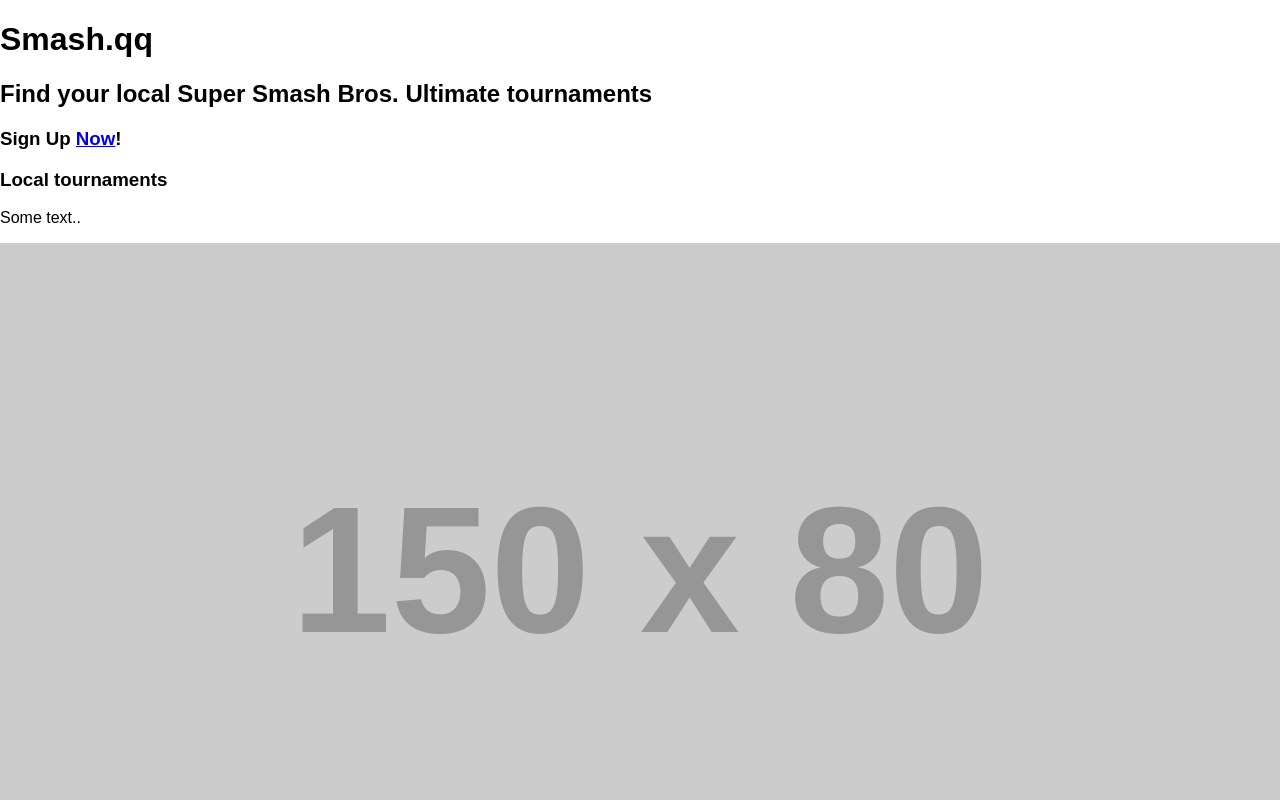
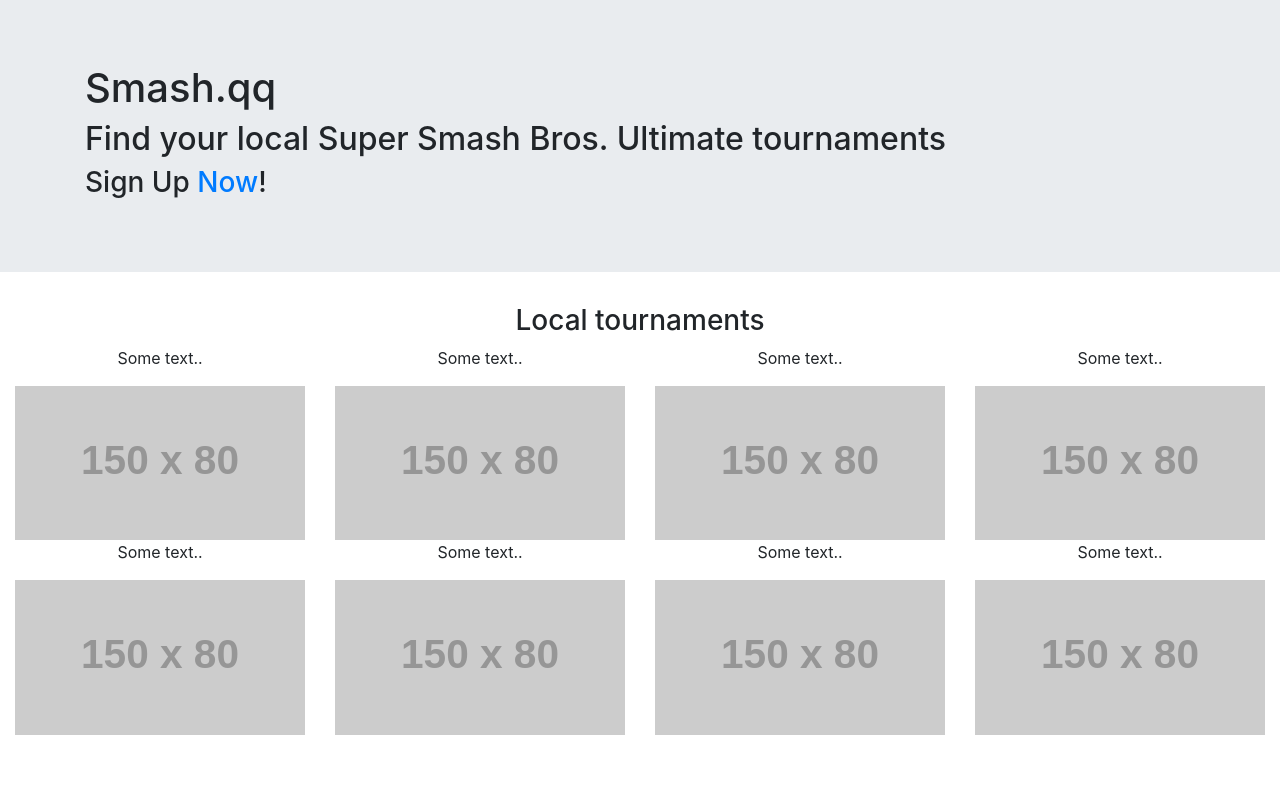
Before and after one commit to cj-zhang/info441finalproject, a React (Create React App) app in the folder final-proj-client/: page / in a window 1280 px wide. Shown: the top 800 px of the page. Built offline with nearby package versions, Linux system fonts and the light colour scheme.

Commit message:
a little bit more lol

```diff
--- a/final-proj-client/src/components/Home/index.js
+++ b/final-proj-client/src/components/Home/index.js
@@ -1,40 +1,41 @@
 import React, { Component } from "react";
-import { Jumbotron } from "reactstrap";
+import jumbotron from "react-bootstrap"
+import { Row, Col, Container } from 'react-bootstrap';
 import "./style.css";
 
 export default class Home extends Component {
     render() {
         return (
             <div>
-                <Jumbotron>
-                    <div class="container title-container">
-                        <h1 class="smash-title">Smash.qq</h1>
-                        <h2 class="title-text">Find your local Super Smash Bros. Ultimate tournaments</h2>
-                        <h3 class="signuplink">Sign Up <a class="now"
+                <Row className="jumbotron">
+                    <Col className="container title-container">
+                        <h1 className="smash-title">Smash.qq</h1>
+                        <h2 className="title-text">Find your local Super Smash Bros. Ultimate tournaments</h2>
+                        <h3 className="signuplink">Sign Up <a className="now"
                             href="file:///Users/sunwookang/go/src/info441finalproject/final-proj-client/public/pages/signup/signup.html">Now</a>!</h3>
-                    </div>
-                </Jumbotron>
-                <div class="container-fluid bg-3 text-center">
+                    </Col>
+                </Row>
+                <div className="container-fluid bg-3 text-center">
                     <h3>Local tournaments</h3>
-                    <div class="row">
-                        <div class="col-sm-3">
+                    <Row className="row">
+                        <Col sm={3} className="col-sm-3">
                             <p>Some text..</p>
-                            <img src="https://placehold.it/150x80?text=IMAGE" class="img-responsive" style={{width: '100%'}} alt="Image"></img>
-                        </div>
-                        <div class="col-sm-3">
+                            <img src="https://placehold.it/150x80?text=IMAGE" className="img-responsive" style={{width: '100%'}} alt="Image"></img>
+                        </Col>
+                        <Col sm={3} className="col-sm-3">
                             <p>Some text..</p>
-                            <img src="https://placehold.it/150x80?text=IMAGE" class="img-responsive" style={{width: '100%'}} alt="Image"></img>
-                        </div>
-                        <div class="col-sm-3">
+                            <img src="https://placehold.it/150x80?text=IMAGE" className="img-responsive" style={{width: '100%'}} alt="Image"></img>
+                        </Col>
+                        <Col sm={3} className="col-sm-3">
                             <p>Some text..</p>
-                            <img src="https://placehold.it/150x80?text=IMAGE" class="img-responsive" style={{width: '100%'}} alt="Image"></img>
-                        </div>
-                        <div class="col-sm-3">
+                            <img src="https://placehold.it/150x80?text=IMAGE" className="img-responsive" style={{width: '100%'}} alt="Image"></img>
+                        </Col>
+                        <Col sm={3} className="col-sm-3">
                             <p>Some text..</p>
-                            <img src="https://placehold.it/150x80?text=IMAGE" class="img-responsive" style={{width: '100%'}} alt="Image"></img>
-                        </div>
+                            <img src="https://placehold.it/150x80?text=IMAGE" className="img-responsive" style={{width: '100%'}} alt="Image"></img>
+                        </Col>
 
-                    </div>
+                    </Row>
                 </div>
 
                 <div class="container-fluid bg-3 text-center">
--- a/final-proj-client/src/index.js
+++ b/final-proj-client/src/index.js
@@ -6,11 +6,12 @@
 import Profile from "./components/Profile";
 import Players from "./components/Players";
 import "./index.css";
+import '../node_modules/bootstrap/dist/css/bootstrap.min.css';
 
 const outlet = document.getElementById("root");
 ReactDOM.render(
     <Router exact path="/" component={Layout}>
-        <Route component={Home} />
+        <Route path="/" component={Home} />
         <Route path="/profile" component={Profile} />
         <Route path="/players" component={Players} />
     </Router>,
```
